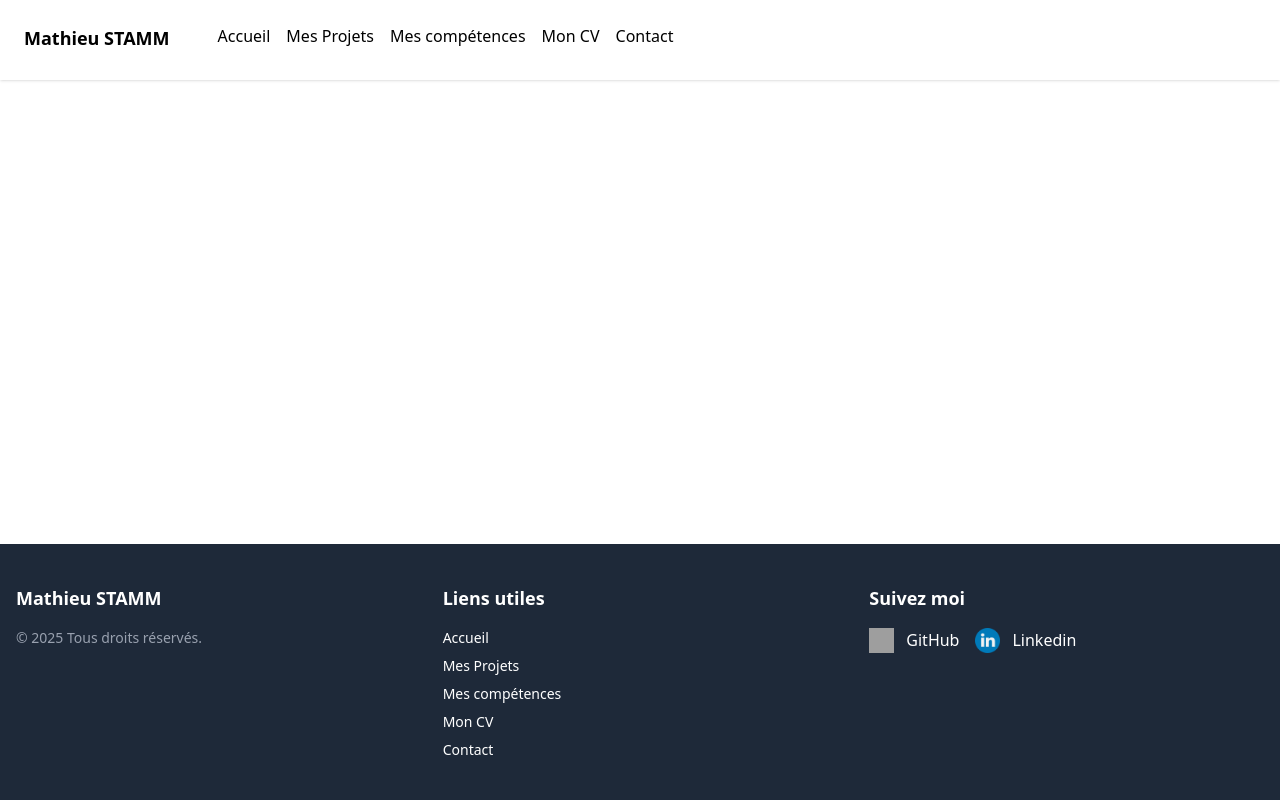
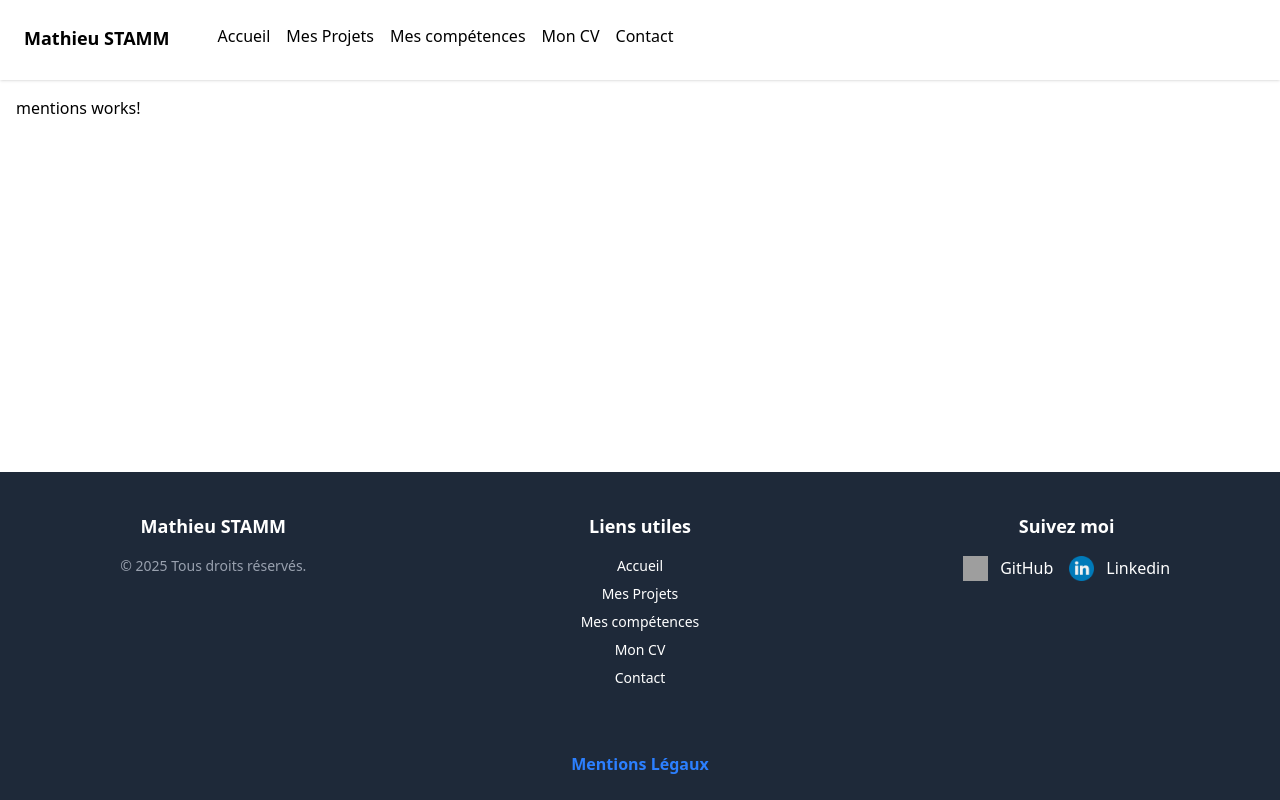
Before and after one commit to Mamath68/portfolio-angular, an Angular app: page /mentions in a window 1280 px wide. Before the commit this address led to /. Built offline with nearby package versions, Linux system fonts and the light colour scheme; grey boxes are pictures that could not be loaded.

Commit message:
modification du footer, ajout d'une page mentions légaux

```diff
--- a/src/app/app.routes.ts
+++ b/src/app/app.routes.ts
@@ -4,6 +4,7 @@ import {Projects} from './projects/projects';
 import {Skills} from './skills/skills';
 import {Contact} from './contact/contact';
 import {Experience} from './experience/experience';
+import {Mentions} from './mentions/mentions';
 
 export const routes: Routes = [
   {path: "", component: Home, title: "Mathieu Stamm"},
@@ -11,4 +12,5 @@ export const routes: Routes = [
   {path: "skills", component: Skills, title: "Mes Compétences"},
   {path: "contact", component: Contact, title: "Me contacter"},
   {path: "experiences", component: Experience, title: "Mes expériences"},
+  {path: "mentions", component: Mentions, title: "Mentions légaux"},
 ];
--- a/src/app/layout/footer/footer.html
+++ b/src/app/layout/footer/footer.html
@@ -1,4 +1,4 @@
-  <div class="max-w-7xl mx-auto px-4 py-10 grid grid-cols-1 md:grid-cols-3 gap-8">
+<div class="max-w-8xl mx-auto text-center px-4 py-10 grid grid-cols-1 md:grid-cols-3 gap-8">
 
   <div>
     <h2 class="text-lg font-semibold mb-4">Mathieu STAMM</h2>
@@ -35,7 +35,7 @@
 
   <div>
     <h2 class="text-lg font-semibold mb-4">Suivez moi</h2>
-      <div class="flex space-x-4">
+    <div class="flex space-x-4 justify-center">
       <a href="https://github.com/Mamath68" class="hover:text-blue-400 flex" target="_blank">
         <img [ngSrc]="github" alt="github" class="mr-3" width="25" height="5"/>
         GitHub</a>
@@ -45,3 +45,7 @@
     </div>
   </div>
 </div>
+  <div class="flex text-center justify-center p-6">
+      <a routerLink="/mentions" [routerLinkActiveOptions]="{ exact: true }" routerLinkActive="text-blue-500 font-bold" class="hover:text-blue-400 flex">
+        Mentions Légaux</a>
+  </div>
--- /dev/null
+++ b/src/app/mentions/mentions.html
@@ -0,0 +1 @@
+<p>mentions works!</p>
```
Also changed, not shown: src/app/mentions/mentions.ts (added, +11 -0 lines), src/app/mentions/mentions.css (added), 1 other file (tests, documents, lock files or other folders). Lines whose indentation alone changed are shown as unchanged.
